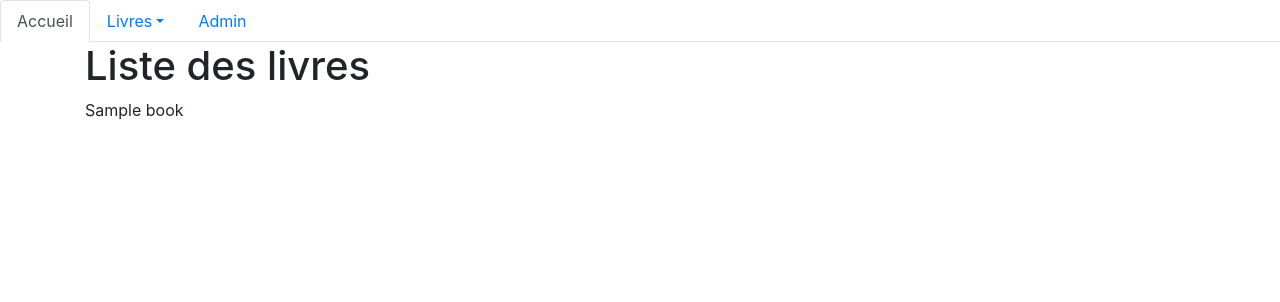
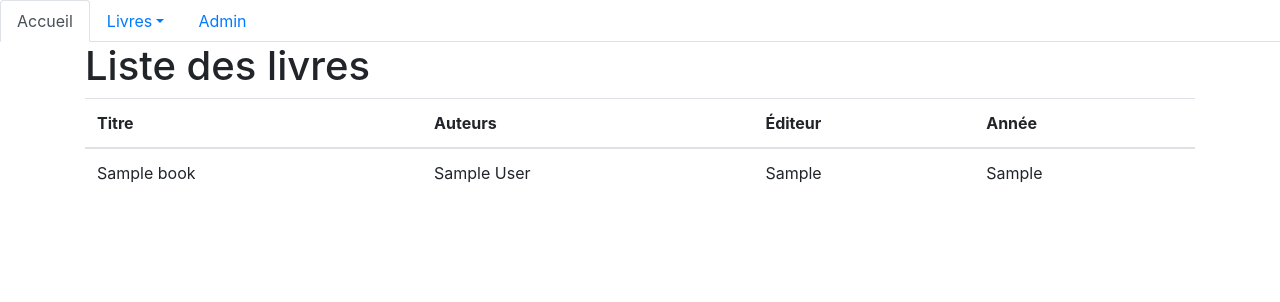
Before and after one commit to philippe-lemaire/libraro, a Django app: page /livres/ in a window 1280 px wide. Shown: the top 302 px of the page. Run offline with Django 4.2, Linux system fonts and the light colour scheme; tables that the repository leaves empty hold one stand-in row (values such as "Sample post"); some libraries are stand-ins or nearby versions.

Commit message:
list as a table

```diff
--- a/books/templates/books/book_list.html
+++ b/books/templates/books/book_list.html
@@ -6,10 +6,24 @@
 
 <h1>Liste des livres</h1>
 
-{% for book in book_list %}
+<table class="table">
+   <thead>
+    <tr>
+    <th>Titre</th>
+    <th>Auteurs</th>
+    <th>Éditeur</th>
+    <th>Année</th>
+    </tr>
+  </thead>
+  {% for book in book_list %}
+  <tr>
+    <td>{{book.title}}</td>
+    <td>{{book.authors}}</td>
+    <td>{{book.publisher}}</td>
+    <td>{{book.year}}</td>
+  </tr>
+  {% endfor %}
+</table>
 
-<p>{{book}}</p>
-
-{% endfor %}
 
 {% endblock content %}
```
